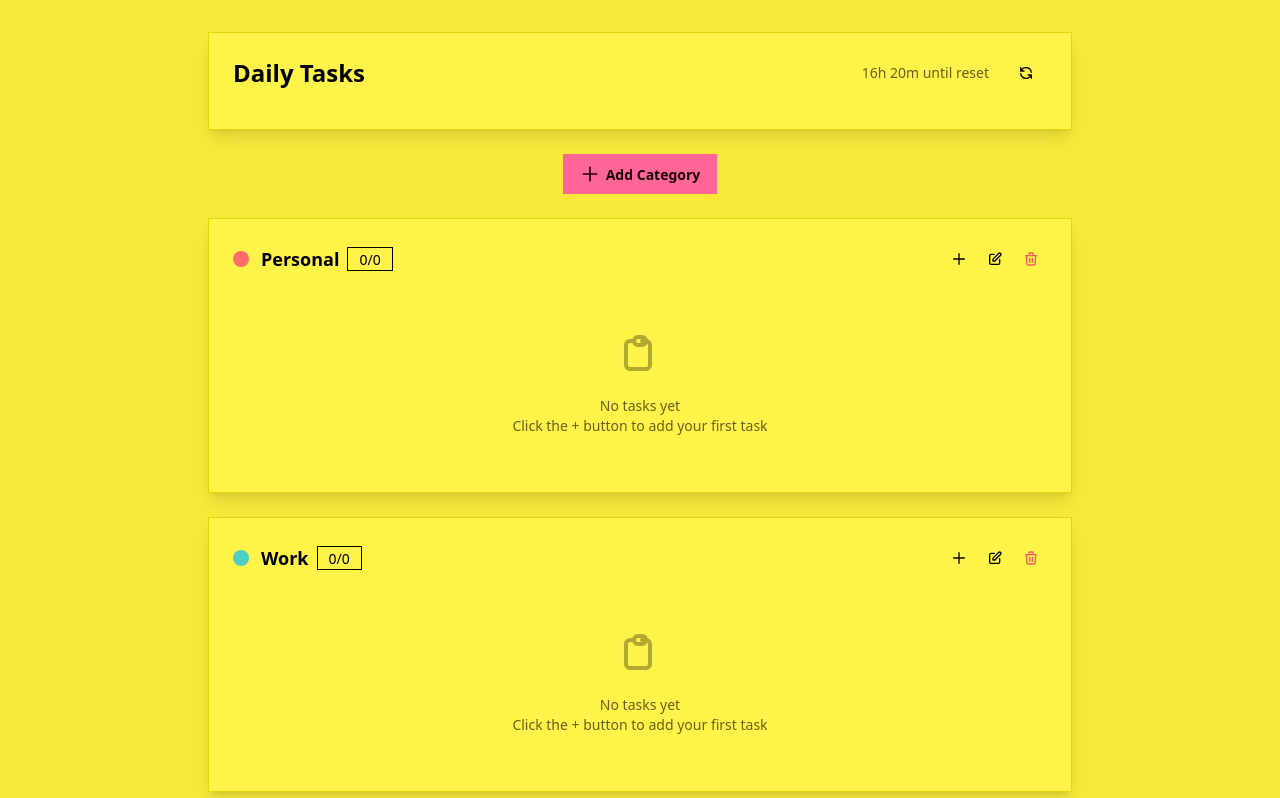
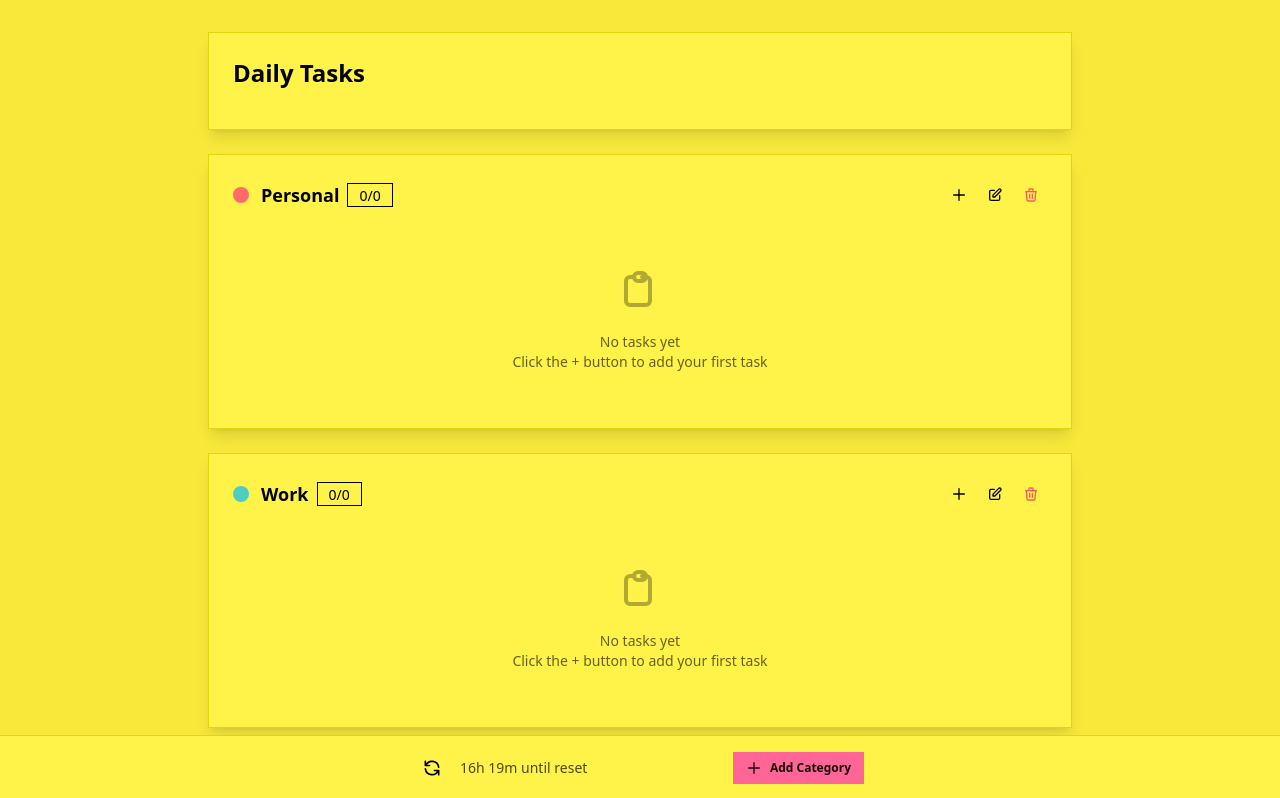
Before and after one commit to pixelninja/daily-tasks, a React (Vite) app: page / in a window 1280 px wide. Shown: the top 798 px of the page. Built offline with nearby package versions, Linux system fonts and the light colour scheme.

Commit message:
feat: add a fixed toolbar containing reset and add btns

```diff
--- /dev/null
+++ b/src/components/BottomToolbar.tsx
@@ -0,0 +1,44 @@
+import React from 'react';
+import { useDailyReset } from '../hooks/useDailyReset';
+
+interface BottomToolbarProps {
+  onAddCategory: () => void;
+}
+
+export const BottomToolbar: React.FC<BottomToolbarProps> = ({ onAddCategory }) => {
+  const { timeUntilReset, manualReset } = useDailyReset();
+
+  return (
+    <div className="fixed bottom-0 left-0 right-0 bg-base-100 border-t border-base-300 p-4 z-50">
+      <div className="flex items-center justify-between gap-4 max-w-md mx-auto">
+        {/* Reset Section */}
+        <div className="flex items-center gap-3 flex-1 min-w-0">
+          <button
+            className="btn btn-ghost btn-sm btn-circle flex-shrink-0"
+            onClick={manualReset}
+            title="Reset all tasks now"
+          >
+            <svg xmlns="http://www.w3.org/2000/svg" className="h-5 w-5" fill="none" viewBox="0 0 24 24" stroke="currentColor">
+              <path strokeLinecap="round" strokeLinejoin="round" strokeWidth={2} d="M4 4v5h.582m15.356 2A8.001 8.001 0 004.582 9m0 0H9m11 11v-5h-.581m0 0a8.003 8.003 0 01-15.357-2m15.357 2H15" />
+            </svg>
+          </button>
+          <div className="text-sm text-base-content/70 truncate">
+            {timeUntilReset}
+          </div>
+        </div>
+
+        {/* Add Category Button */}
+        <button
+          className="btn btn-primary btn-sm gap-2 flex-shrink-0"
+          onClick={onAddCategory}
+        >
+          <svg xmlns="http://www.w3.org/2000/svg" className="h-4 w-4" fill="none" viewBox="0 0 24 24" stroke="currentColor">
+            <path strokeLinecap="round" strokeLinejoin="round" strokeWidth={2} d="M12 4v16m8-8H4" />
+          </svg>
+          <span className="hidden sm:inline">Add Category</span>
+          <span className="sm:hidden">Add</span>
+        </button>
+      </div>
+    </div>
+  );
+};
--- a/src/components/TaskList.tsx
+++ b/src/components/TaskList.tsx
@@ -2,12 +2,11 @@ import React, { useState } from 'react';
 import { useTaskContext } from '../contexts/TaskContext';
 import { CategorySection } from './CategorySection';
 import { CategoryForm } from './CategoryForm';
-import { useDailyReset } from '../hooks/useDailyReset';
+import { BottomToolbar } from './BottomToolbar';
 
 export const TaskList: React.FC = () => {
   const { state } = useTaskContext();
   const [isAddingCategory, setIsAddingCategory] = useState(false);
-  const { timeUntilReset, manualReset } = useDailyReset();
 
   // Get tasks grouped by category
   const getTasksByCategory = (categoryId: string) => {
@@ -44,27 +43,13 @@ export const TaskList: React.FC = () => {
   }
 
   return (
-    <div className="space-y-6">
+    <div className="space-y-6 pb-24">
 
       {/* Header with overall progress */}
       <div className="card bg-base-100 shadow-lg border border-base-300">
         <div className="card-body p-6">
           <div className="flex justify-between items-center mb-4">
             <h1 className="card-title text-2xl">Daily Tasks</h1>
-            <div className="flex items-center gap-4">
-              <div className="text-sm text-base-content/60">
-                {timeUntilReset}
-              </div>
-              <button
-                className="btn btn-ghost btn-sm"
-                onClick={manualReset}
-                title="Reset all tasks now"
-              >
-                <svg xmlns="http://www.w3.org/2000/svg" className="h-4 w-4" fill="none" viewBox="0 0 24 24" stroke="currentColor">
-                  <path strokeLinecap="round" strokeLinejoin="round" strokeWidth={2} d="M4 4v5h.582m15.356 2A8.001 8.001 0 004.582 9m0 0H9m11 11v-5h-.581m0 0a8.003 8.003 0 01-15.357-2m15.357 2H15" />
-                </svg>
-              </button>
-            </div>
           </div>
 
           {totalTasks > 0 && (
@@ -87,18 +72,6 @@ export const TaskList: React.FC = () => {
         </div>
       </div>
 
-      {/* Add Category Button */}
-      <div className="flex justify-center">
-        <button
-          className="btn btn-primary"
-          onClick={() => setIsAddingCategory(!isAddingCategory)}
-        >
-          <svg xmlns="http://www.w3.org/2000/svg" className="h-5 w-5" fill="none" viewBox="0 0 24 24" stroke="currentColor">
-            <path strokeLinecap="round" strokeLinejoin="round" strokeWidth={2} d="M12 4v16m8-8H4" />
-          </svg>
-          Add Category
-        </button>
-      </div>
 
       {/* Category Form */}
       {isAddingCategory && (
@@ -138,6 +111,9 @@ export const TaskList: React.FC = () => {
             ))}
         </div>
       )}
+
+      {/* Bottom Toolbar */}
+      <BottomToolbar onAddCategory={() => setIsAddingCategory(!isAddingCategory)} />
     </div>
   );
 };
```
